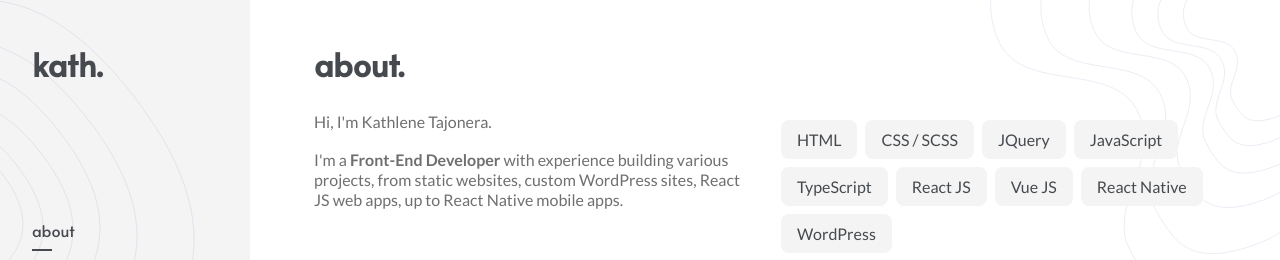
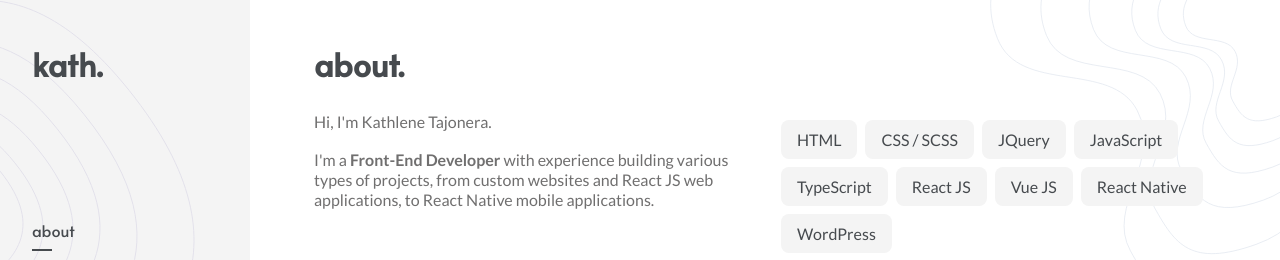
Before and after one commit to kathlenetajonera/portfolio, a React (Create React App) app: page / in a window 1280 px wide. Shown: the top 260 px of the page. Built offline with nearby package versions, Linux system fonts and the light colour scheme.

Commit message:
update about

```diff
--- a/src/components/skills/Skills.js
+++ b/src/components/skills/Skills.js
@@ -10,11 +10,17 @@ const Skills = () => {
                     <div>
                         <p>Hi, I'm Kathlene Tajonera.</p>
                         <br />
-                        <p>
+                        {/* <p>
                             I'm a <b>Front-End Developer</b> with experience
                             building various projects, from static websites,
                             custom WordPress sites, React JS web apps, up to
                             React Native mobile apps.
+                        </p> */}
+                        <p>
+                            I'm a <b>Front-End Developer</b> with experience
+                            building various types of projects, from custom
+                            websites and React JS web applications, to React
+                            Native mobile applications.
                         </p>
                     </div>
 
```
